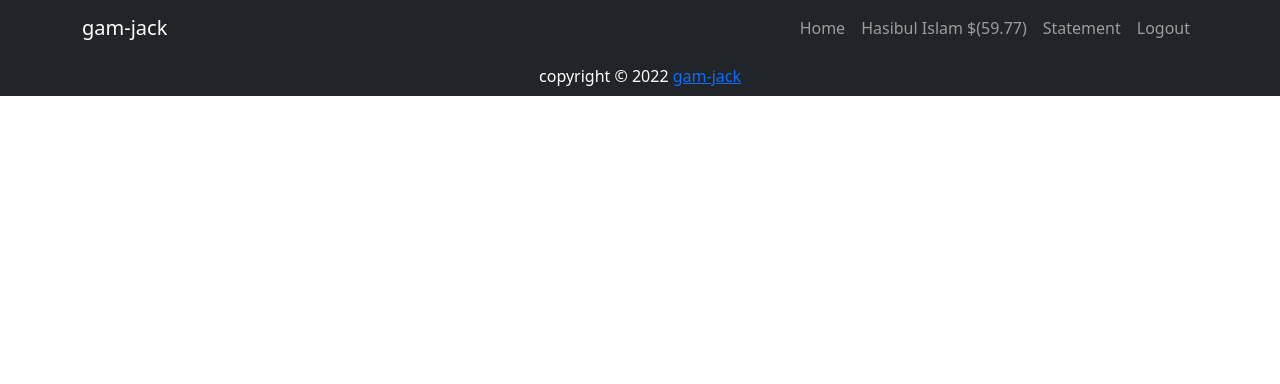
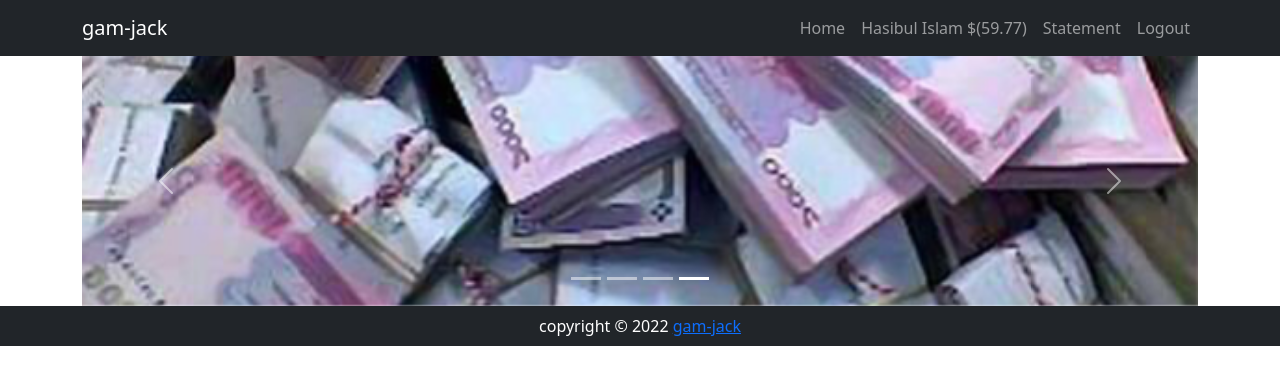
Before and after one commit to devhasibulislam/gambling-jackpot, a React (Create React App) app: page / in a window 1280 px wide. Shown: the top 384 px of the page. Built offline with nearby package versions, Linux system fonts and the light colour scheme.

Commit message:
routing setups done

```diff
--- a/src/App.js
+++ b/src/App.js
@@ -1,5 +1,6 @@
-import { Routes } from 'react-router-dom';
+import { Routes, Route } from 'react-router-dom';
 import './App.css';
+import Home from './routes/Home/Home';
 import Footer from './shared/Footer';
 import Header from './shared/Header';
 
@@ -7,7 +8,10 @@
   return (
     <section className='App'>
       <Header />
-      <Routes></Routes>
+      <Routes>
+        <Route path='/' element={<Home />} />
+        <Route path='/home' element={<Home />} />
+      </Routes>
       <Footer />
     </section>
   );
```
